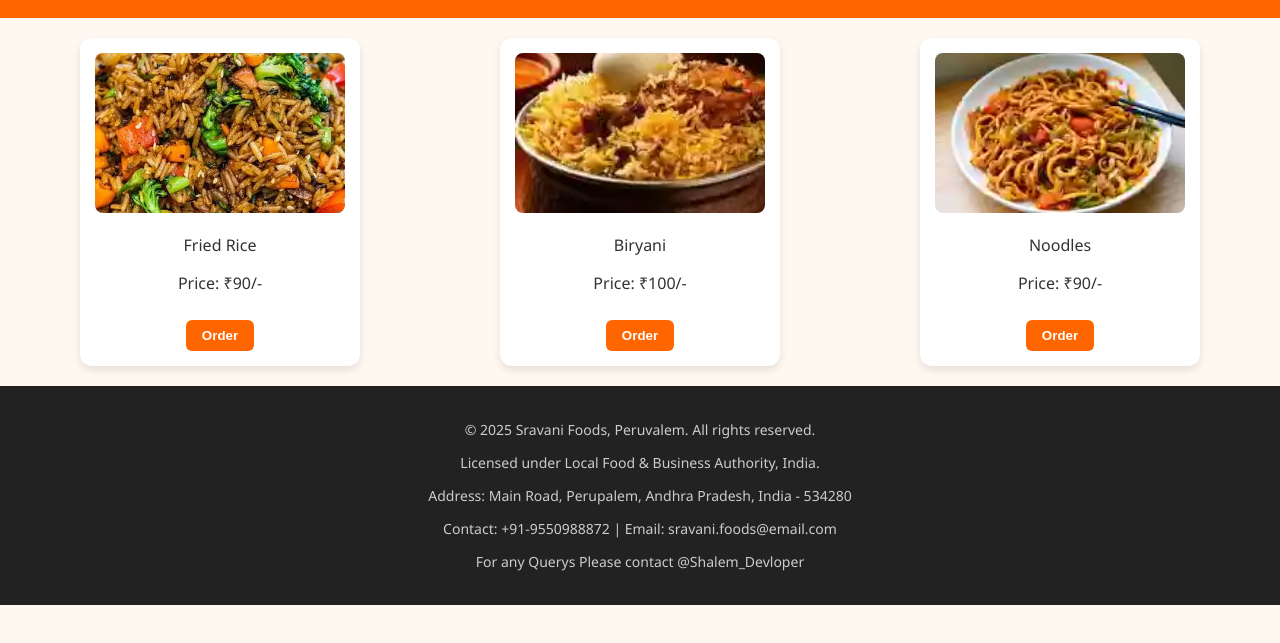
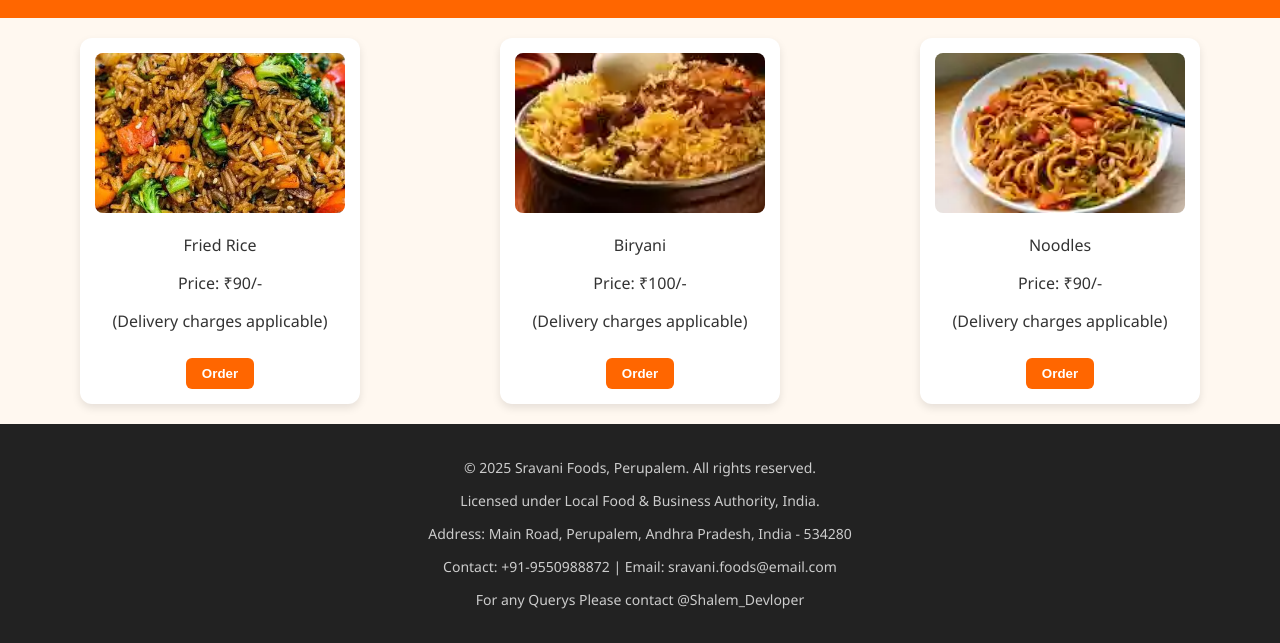
Before and after one commit to ShalemRajuBiraja/PerupalemFoods, a website: page index.html in a window 1280 px wide. Shown: the part 161-804 px from the top of the page. Drawn offline with Linux system fonts and the light colour scheme.

Commit message:
add extra code

```diff
--- a/connect.js
+++ b/connect.js
@@ -1,6 +1,3 @@
-// connect.js
-const mysql = require('mysql2');
-require('dotenv').config(); // Load local .env in development
 
 // connect.js
 const mysql = require('mysql2');
--- a/index.html
+++ b/index.html
@@ -23,25 +23,28 @@
         <img src="Images/friderice.webp" alt="Fried Rice">
         <p>Fried Rice</p>
         <p>Price: ₹90/-</p>
+        <p>(Delivery charges applicable)</p>
         <button onclick="openOrderForm('Fried Rice')">Order</button>
       </div>
       <div class="item">
         <img src="Images/biryani.webp">
         <p>Biryani</p>
         <p>Price: ₹100/-</p>
+        <p>(Delivery charges applicable)</p>
         <button onclick="openOrderForm('Biryani')">Order</button>
       </div>
       <div class="item">
         <img src="Images/noodles.webp" alt="Noodles">
         <p>Noodles</p>
         <p>Price: ₹90/-</p>
+        <p>(Delivery charges applicable)</p>
         <button onclick="openOrderForm('Noodles')">Order</button>
       </div>
     </section>
   </div>
 
   <footer class="site-footer">
-    <p>&copy; 2025 Sravani Foods, Peruvalem. All rights reserved.</p>
+    <p>&copy; 2025 Sravani Foods, Perupalem. All rights reserved.</p>
     <p>Licensed under Local Food & Business Authority, India.</p>
     <p>Address: Main Road, Perupalem, Andhra Pradesh, India - 534280</p>
     <p>Contact: +91-9550988872 | Email: sravani.foods@email.com</p>
```
